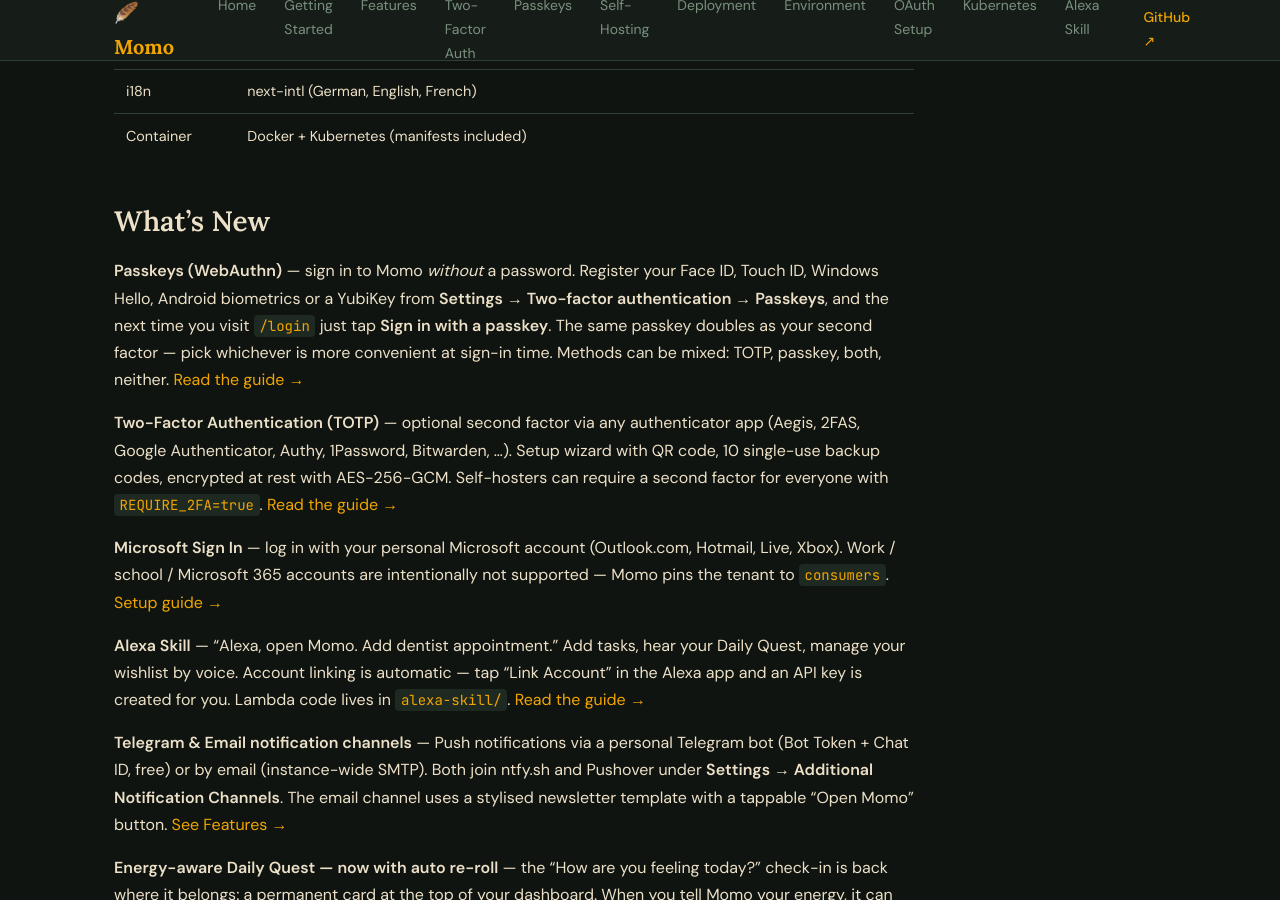
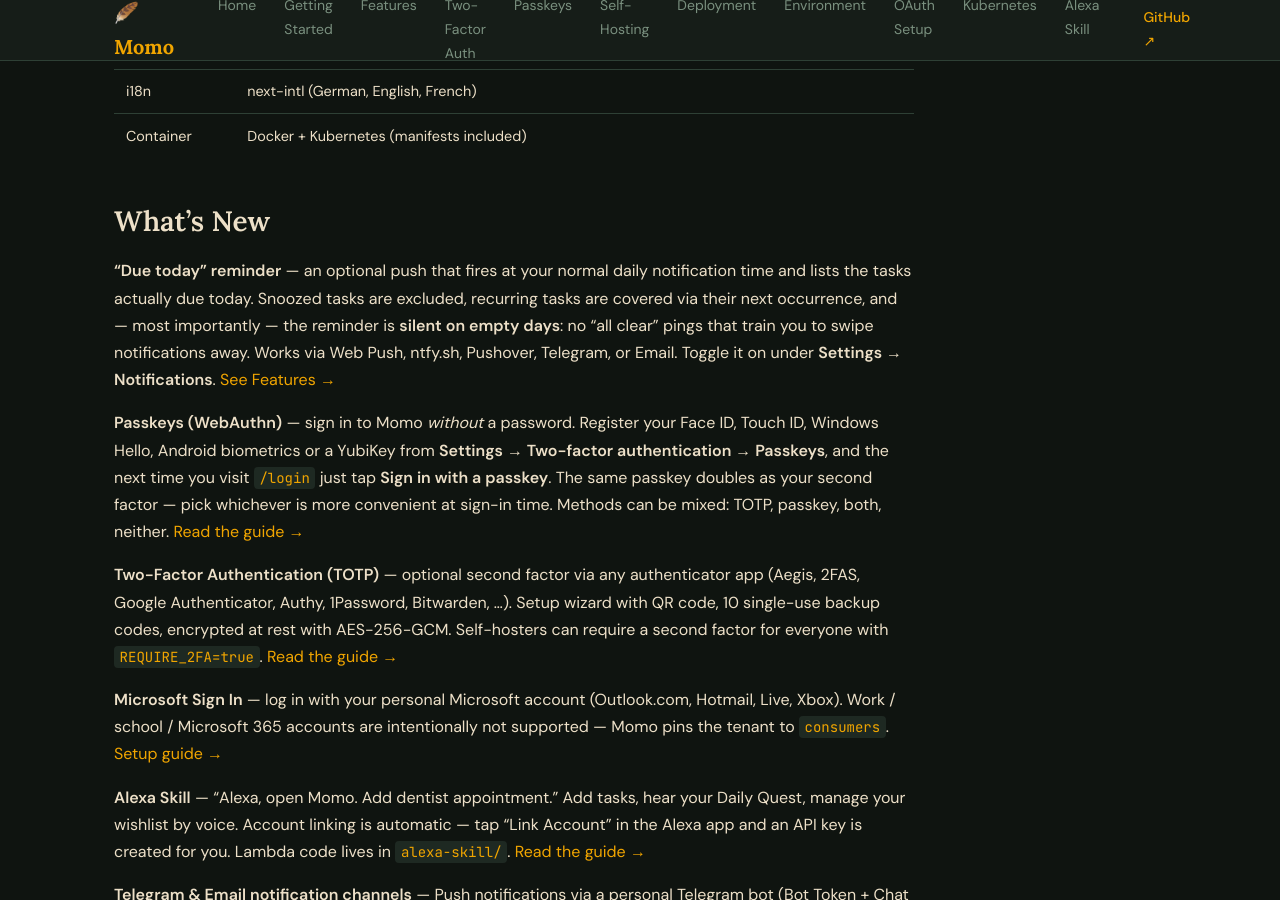
Before and after one commit to jp1337/momo, a Jekyll site: the page built from docs-site/index.md, in a window 1280 px wide and 900 px high, scrolled down 3390 px. Built offline with Jekyll 4.4.1, drawn with Linux system fonts in a browser that asks for light colours.

Commit message:
docs: surface due-today reminder in README and landing page
Follow-up to 03d9b42 — adds the feature to the top-level README feature
list and the "What's New" section on the docs-site landing page.

Co-Authored-By: Claude Opus 4.6 (1M context) <noreply@anthropic.com>

```diff
--- a/docs-site/index.md
+++ b/docs-site/index.md
@@ -170,6 +170,8 @@ Open [http://localhost:3000](http://localhost:3000) — done. Database migration
 
 ## What's New
 
+**"Due today" reminder** — an optional push that fires at your normal daily notification time and lists the tasks actually due today. Snoozed tasks are excluded, recurring tasks are covered via their next occurrence, and — most importantly — the reminder is **silent on empty days**: no "all clear" pings that train you to swipe notifications away. Works via Web Push, ntfy.sh, Pushover, Telegram, or Email. Toggle it on under **Settings → Notifications**. [See Features →](/momo/features#due-today-reminder)
+
 **Passkeys (WebAuthn)** — sign in to Momo *without* a password. Register your Face ID, Touch ID, Windows Hello, Android biometrics or a YubiKey from **Settings → Two-factor authentication → Passkeys**, and the next time you visit `/login` just tap **Sign in with a passkey**. The same passkey doubles as your second factor — pick whichever is more convenient at sign-in time. Methods can be mixed: TOTP, passkey, both, neither. [Read the guide →](/momo/passkeys)
 
 **Two-Factor Authentication (TOTP)** — optional second factor via any authenticator app (Aegis, 2FAS, Google Authenticator, Authy, 1Password, Bitwarden, …). Setup wizard with QR code, 10 single-use backup codes, encrypted at rest with AES-256-GCM. Self-hosters can require a second factor for everyone with `REQUIRE_2FA=true`. [Read the guide →](/momo/two-factor-auth)
```
Also changed, not shown: README.md.
